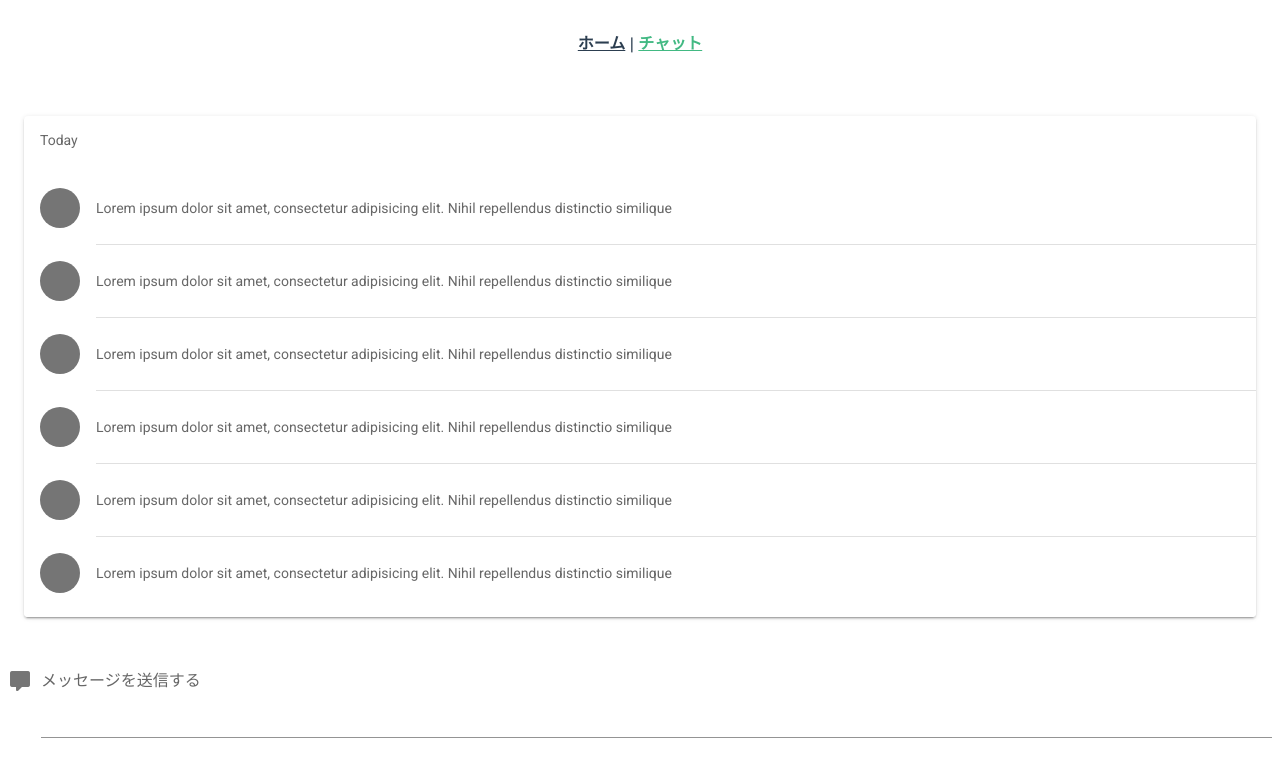
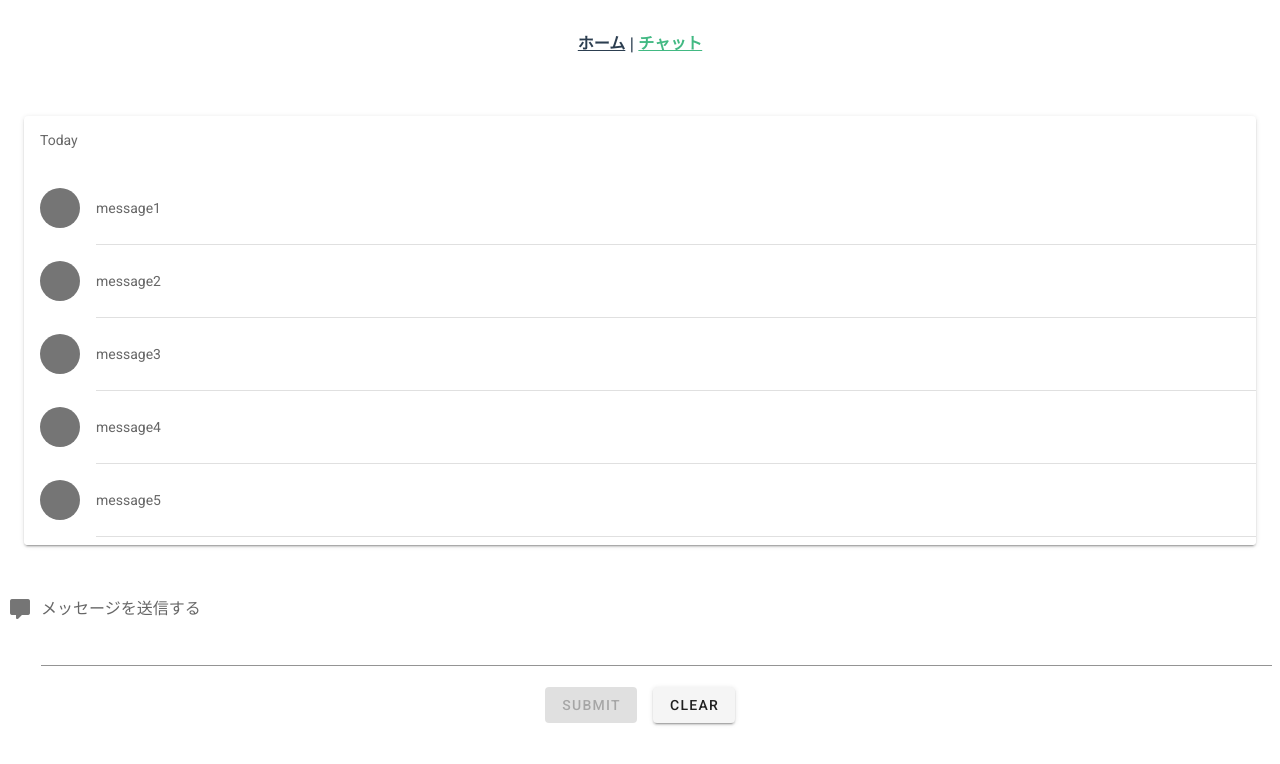
Before and after one commit to kamoto0427/vue_chat, a Vue app: page /chat in a window 1280 px wide. Shown: the top 764 px of the page. Built offline with nearby package versions, Linux system fonts and the light colour scheme.

Commit message:
チャット送信機能の実装

```diff
--- a/src/views/ChatBoard.vue
+++ b/src/views/ChatBoard.vue
@@ -16,26 +16,25 @@
               <v-subheader>{{ card }}</v-subheader>
 
               <v-list two-line>
-                <template v-for="n in 6">
+                <template v-for="(data, index) in messages">
                   <v-list-item
 
-                    :key="n"
+                    :key="index"
                   >
                     <v-list-item-avatar color="grey darken-1">
                     </v-list-item-avatar>
 
                     <v-list-item-content>
-                      <!-- <v-list-item-title>Message {{ n }}</v-list-item-title> -->
 
                       <v-list-item-subtitle class="message">
-                        Lorem ipsum dolor sit amet, consectetur adipisicing elit. Nihil repellendus distinctio similique
+                        {{ data.message }}
                       </v-list-item-subtitle>
                     </v-list-item-content>
                   </v-list-item>
 
                   <v-divider
-                    v-if="n !== 6"
-                    :key="`divider-${n}`"
+                    v-if="index !== 6"
+                    :key="`divider-${index}`"
                     inset
                   ></v-divider>
                 </template>
@@ -45,12 +44,24 @@
         </v-row>
       </v-container>
         <v-textarea
+          v-model="body"
           class="mx-2"
           label="メッセージを送信する"
           rows="3"
           prepend-icon="mdi-comment"
           auto-grow
         ></v-textarea>
+        <v-btn
+          class="mr-4"
+          type="submit"
+          :disabled="invalid"
+          @click="submit"
+        >
+          submit
+        </v-btn>
+        <v-btn @click="clear">
+          clear
+        </v-btn>
     </v-main>
   </v-app>
 </template>
@@ -62,9 +73,37 @@
       console.log("user_id", this.user_id);
     },
     data: () => ({
+      messages: [
+        {message: "message1"},
+        {message: "message2"},
+        {message: "message3"},
+        {message: "message4"},
+        {message: "message5"},
+      ],
+      body: '',
       user_id: '',
       cards: ['Today'],
     }),
+    computed: {
+      invalid() {
+        console.log('invalid call')
+        if (!this.body) {
+          return true;
+        }
+        return false;
+      }
+    },
+    methods: {
+      clear() {
+        console.log('clear call');
+        this.body = '';
+      },
+      submit() {
+        console.log('submit call', this.body);
+        this.messages.unshift({message: this.body});
+        this.body = '';
+      }
+    }
   }
 </script>
 
```
